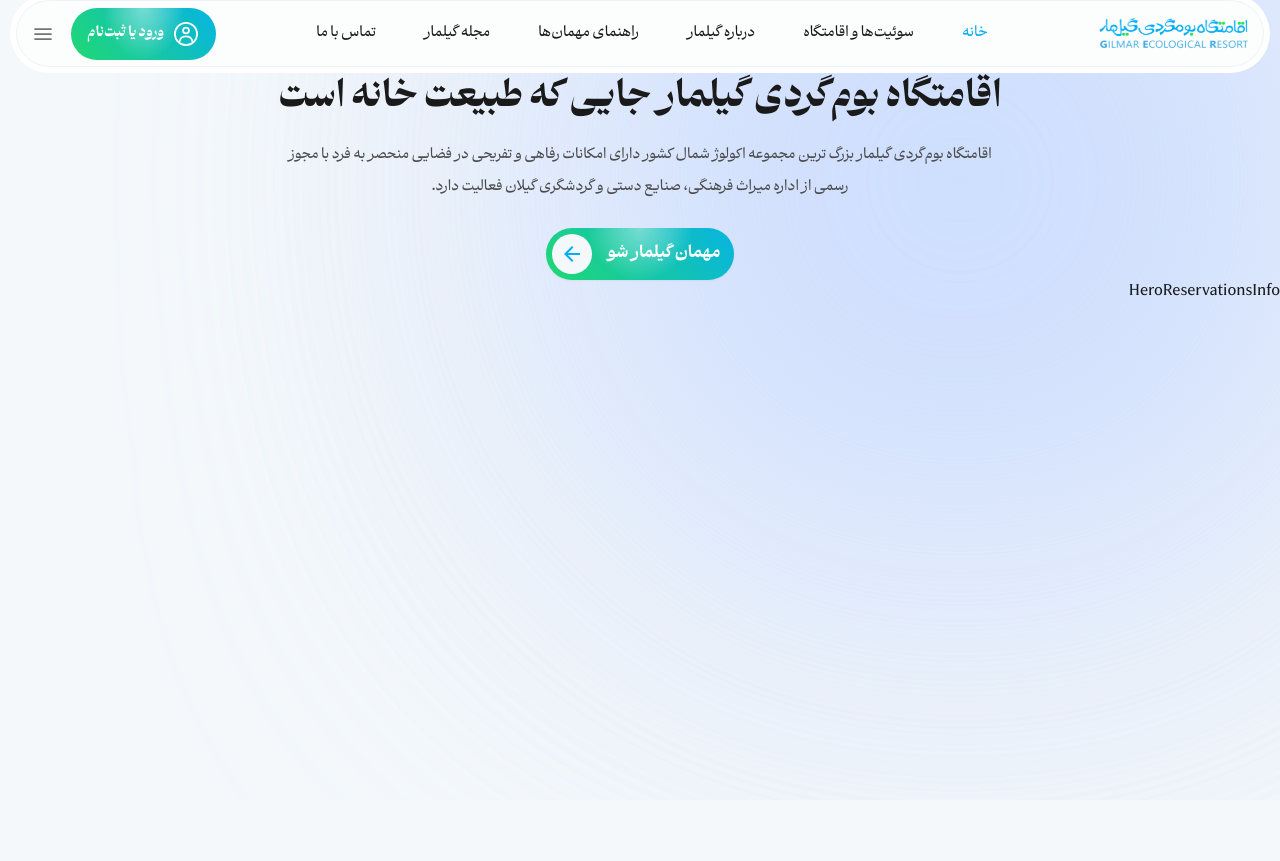
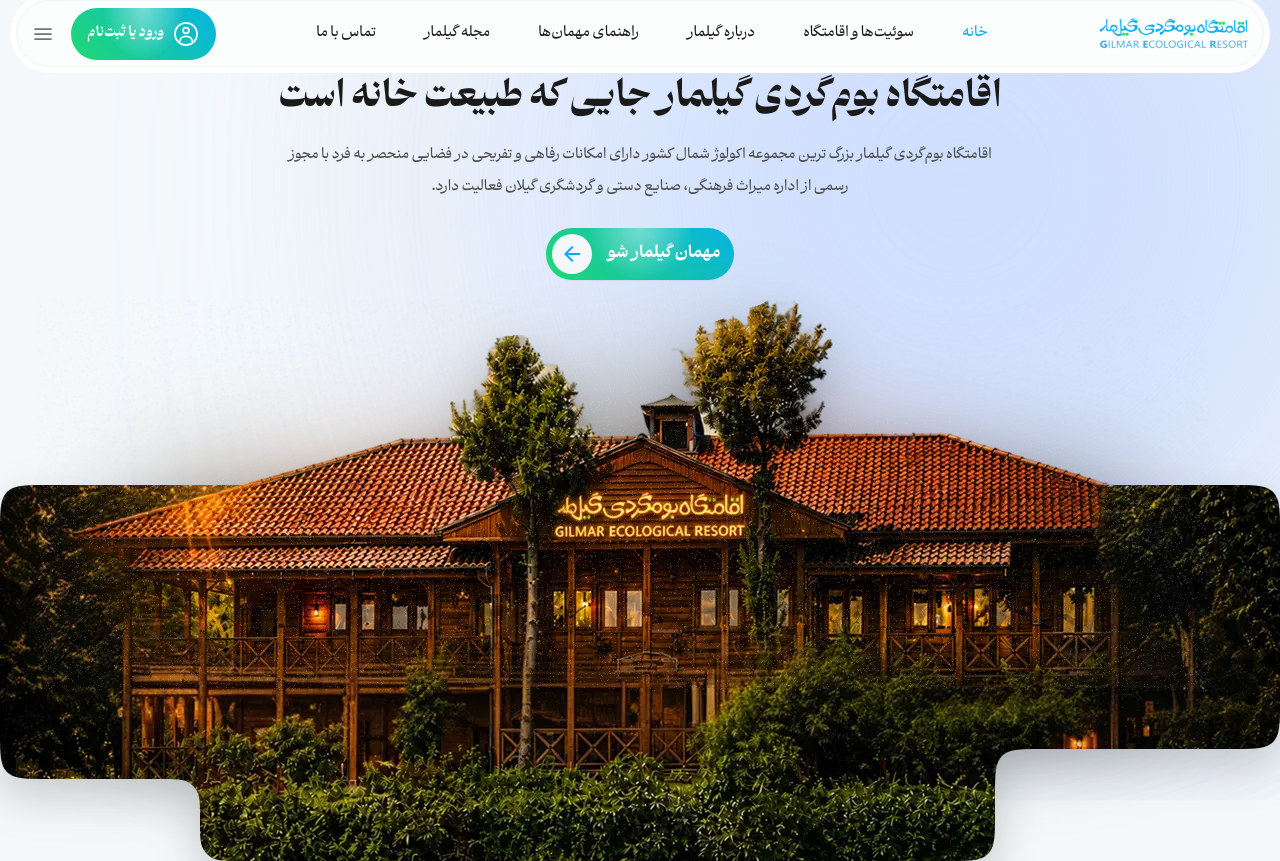
Before and after one commit to zana-abdi2002/gilmar-test, a Next.js app: page / in a window 1280 px wide. Before the commit the page ends 800 px from the top, so only its background shows below. Built offline with nearby package versions, Linux system fonts and the light colour scheme; what @mui/material-nextjs would draw is missing.

Commit message:
feat: add HeroGallery component with image and shadow effects

```diff
--- a/messages/fa.json
+++ b/messages/fa.json
@@ -24,6 +24,9 @@
     "description": "اقامتگاه  بوم‌گردی گیلمار بزرگ ترین مجموعه اکولوژ شمال کشور دارای امکانات رفاهی و تفریحی در فضایی منحصر به فرد با مجوز رسمی از اداره میراث فرهنگی، صنایع دستی و گردشگری گیلان فعالیت دارد.",
     "HeroAction": {
       "label": "مهمان گیلمار شو"
+    },
+    "HeroGallery": {
+      "imageAlt": "نمای بیرونی اقامتگاه بوم‌گردی گیلمار در میان درختان"
     }
   }
 }
--- a/src/app/globals.css
+++ b/src/app/globals.css
@@ -14,11 +14,16 @@
   --navbar-ring: #ffffff;
   --navbar-on-gradient: #ffffff;
   --primary-highlight: rgb(255 255 255 / 0.24);
+  --hero-gallery-shadow: rgb(0 0 0 / 0.18);
+  --hero-gallery-shadow-hover: rgb(0 0 0 / 0.24);
 }
 
 @theme inline {
   --color-background: var(--background);
   --color-foreground: var(--foreground);
+
+  --color-hero-gallery-shadow: var(--hero-gallery-shadow);
+  --color-hero-gallery-shadow-hover: var(--hero-gallery-shadow-hover);
 
   --color-primary-start: var(--primary-start);
   --color-primary-end: var(--primary-end);
--- a/src/features/home/hero-section/HeroGallery.tsx
+++ b/src/features/home/hero-section/HeroGallery.tsx
@@ -1,12 +1,42 @@
-import HeroReservationsInfo from "./HeroReservationsInfo";
+import { useTranslations } from "next-intl";
+import Image from "next/image";
+import heroGalleryImage from "./assets/hero-gallery.webp";
 
 function HeroGallery() {
+  const t = useTranslations("HeroContent.HeroGallery");
+
   return (
-    <div>
-      {/* Main Image */}
-      {/* Small Info */}
-      <HeroReservationsInfo />
-    </div>
+    <figure className="group relative isolate mx-auto w-full max-w-7xl">
+      {/* The glow follows the colors and silhouette of the cut image. */}
+      <div
+        aria-hidden="true"
+        className="pointer-events-none absolute inset-x-8 top-12 bottom-16 -z-10 opacity-65 blur-3xl transition-[transform,opacity,filter] duration-1000 ease-out group-hover:scale-105 group-hover:opacity-85 group-hover:blur-[52px] motion-reduce:transition-none motion-reduce:group-hover:scale-100 sm:inset-x-10 sm:top-16 sm:bottom-20 lg:inset-x-4"
+      >
+        <Image
+          src={heroGalleryImage}
+          alt=""
+          fill
+          sizes="(max-width: 1280px) 100vw, 1280px"
+          className="object-contain"
+        />
+      </div>
+
+      <div className="relative transition-transform duration-1000 ease-out group-hover:scale-[1.015] motion-reduce:transition-none motion-reduce:group-hover:scale-100">
+        <Image
+          src={heroGalleryImage}
+          alt={t("imageAlt")}
+          width={1280}
+          height={581}
+          priority
+          sizes="(max-width: 1280px) 100vw, 1280px"
+          className="h-auto w-full drop-shadow-[0_18px_22px_var(--hero-gallery-shadow)] transition-[filter] duration-1000 ease-out group-hover:drop-shadow-[0_26px_34px_var(--hero-gallery-shadow-hover)] motion-reduce:transition-none"
+        />
+      </div>
+
+      <div className="relative z-10 -mt-8 flex min-h-8 justify-start sm:-mt-12 sm:min-h-12 lg:-mt-16 lg:min-h-16">
+        {/* Mount HeroReservationsInfo here when it is ready. */}
+      </div>
+    </figure>
   );
 }
 
```
Also changed, not shown: src/features/home/hero-section/assets/hero-gallery.webp (added).
